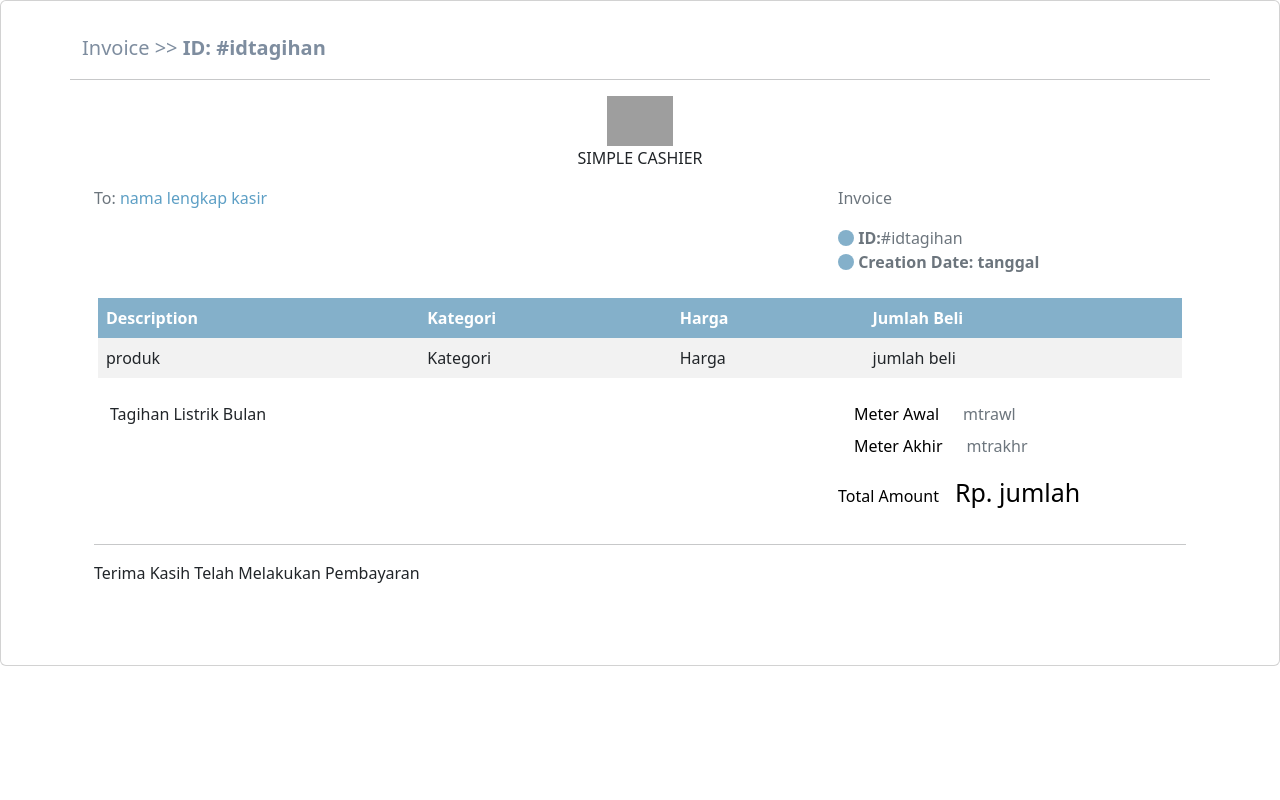
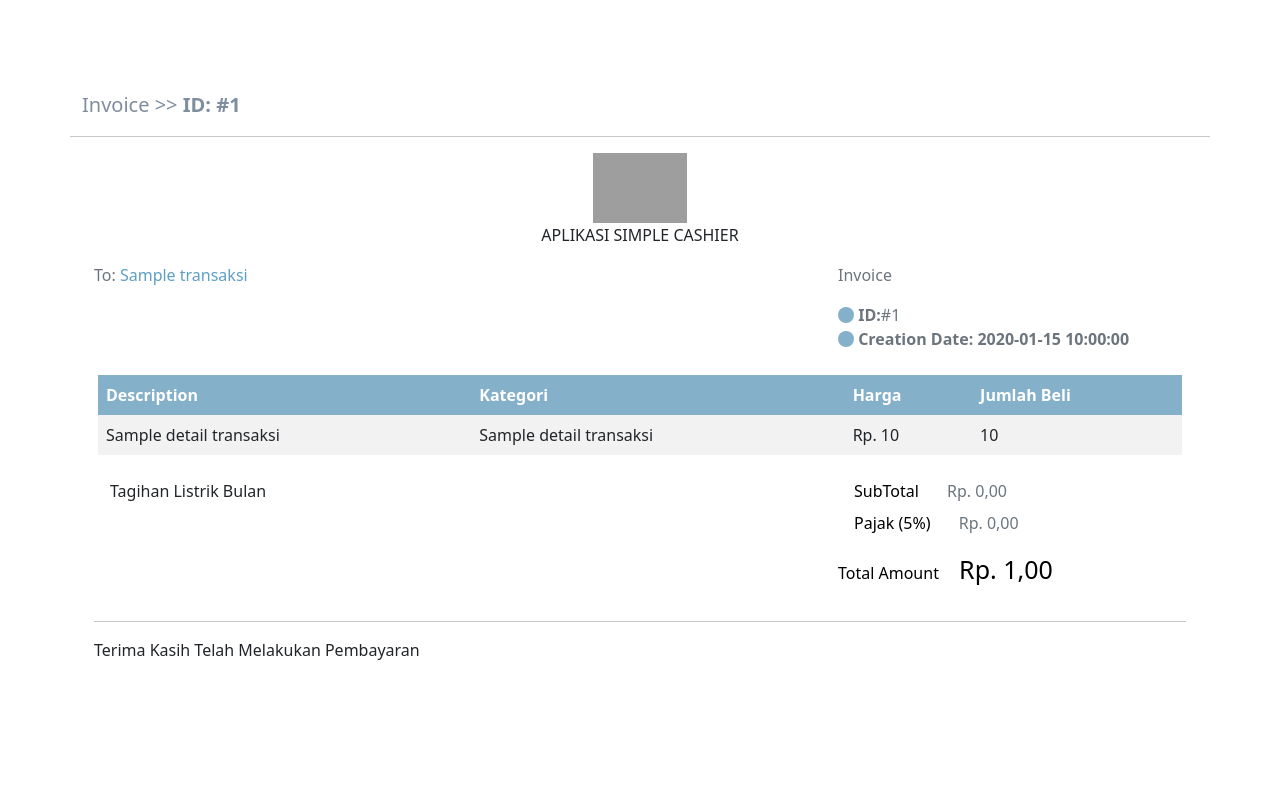
Before and after one commit to ImperFecti/simple-cashier, a CodeIgniter 4 app: the page made by app/Views/pages/buktitagihan.php in a window 1280 px wide. Run offline with PHP 8.4 and a stand-in for CodeIgniter, Linux system fonts and the light colour scheme; the template is opened without the code that fills it: most values are stand-ins (such as "Sample title", 1, 10 or a date in 2020); some libraries are stand-ins or nearby versions; grey boxes are pictures that could not be loaded.

Commit message:
fix simpanTagihan method, finalizing buktitagihan mechanism

```diff
--- a/app/Config/Routes.php
+++ b/app/Config/Routes.php
@@ -19,7 +19,7 @@ $routes->post('/updatepassword/(:num)', 'User::updatepassword/$1');
 $routes->get('/tabletagihan', 'Tagihan::tabletagihan');
 $routes->post('/simpanTagihan', 'Tagihan::simpanTagihan', ['filter' => 'role:admin']);
 $routes->post('/deletetagihan', 'Tagihan::deletetagihan', ['filter' => 'role:admin']);
-$routes->get('/buktitagihan', 'Tagihan::buktitagihan');
+$routes->get('/buktitagihan/(:num)', 'Tagihan::buktitagihan/$1');
 
 // cashier management
 $routes->get('/tablecashier', 'Cashier::tablecashier', ['filter' => 'role:admin']);
--- a/app/Controllers/Home.php
+++ b/app/Controllers/Home.php
@@ -46,6 +46,7 @@ class Home extends BaseController
     {
         $produkId = $this->request->getVar('produk');
         $jumlah = $this->request->getVar('jumlah');
+        $total = $this->request->getVar('total');
         $pembayaran = $this->request->getVar('pembayaran');
 
         // Simpan transaksi utama
@@ -63,6 +64,7 @@ class Home extends BaseController
                 'id_transaksi' => $transaksiId,
                 'id_produk' => $produkId[$i],
                 'jumlah' => $jumlah[$i],
+                'harga' => $total[$i],
             ];
             $this->TransaksiDetailModel->insert($detailData);
         }
--- a/app/Models/ProdukModel.php
+++ b/app/Models/ProdukModel.php
@@ -18,7 +18,6 @@ class ProdukModel extends Model
     protected $dateFormat    = 'datetime';
     protected $createdField  = 'created_at';
     protected $updatedField  = 'updated_at';
-    protected $deletedField  = 'deleted_at';
 
     public function getProduk()
     {
--- a/app/Views/pages/buktitagihan.php
+++ b/app/Views/pages/buktitagihan.php
@@ -9,17 +9,15 @@
     <title><?= $title; ?></title>
 
     <link href="https://cdn.jsdelivr.net/npm/simple-datatables@7.1.2/dist/style.min.css" rel="stylesheet" />
-    <link href="css/styles.css" rel="stylesheet" />
+    <link href="<?= base_url('css/styles.css'); ?>" rel="stylesheet" />
     <script src="https://use.fontawesome.com/releases/v6.3.0/js/all.js" crossorigin="anonymous"></script>
 </head>
 
-<body>
-    <div class="card fade-in">
-        <div class="card-body">
+<body style="display: flex; align-items: center; justify-content: center; min-height: 100vh; margin: 0;">
     <div class="container mb-5 mt-3">
         <div class="row d-flex align-items-baseline">
             <div class="col-xl-9">
-                        <p style="color: #7e8d9f;font-size: 20px;">Invoice >> <strong>ID: #idtagihan</strong></p>
+                <p style="color: #7e8d9f;font-size: 20px;">Invoice >> <strong>ID: #<?= esc($transaksi['id']); ?></strong></p>
             </div>
             <hr>
         </div>
@@ -27,22 +25,22 @@
         <div class="container">
             <div class="col-md-12">
                 <div class="text-center">
-                            <img src="https://info-ambon.com/wp-content/uploads/2019/07/LOGO-PLN.png" alt="PLN Logo" draggable="false" height="50" />
-                            <p class="pt-0">SIMPLE CASHIER</p>
+                    <img src="https://creazilla-store.fra1.digitaloceanspaces.com/cliparts/3414657/cashier-clipart-md.png" alt="Cashier Logo" draggable="false" height="70" />
+                    <p class="pt-0">APLIKASI SIMPLE CASHIER</p>
                 </div>
             </div>
 
             <div class="row">
                 <div class="col-xl-8">
                     <ul class="list-unstyled">
-                                <li class="text-muted">To: <span style="color:#5d9fc5 ;">nama lengkap kasir</span></li>
+                        <li class="text-muted">To: <span style="color:#5d9fc5 ;"><?= esc($transaksi['cashier_name']); ?></span></li>
                     </ul>
                 </div>
                 <div class="col-xl-4">
                     <p class="text-muted">Invoice</p>
                     <ul class="list-unstyled">
-                                <li class="text-muted"><i class="fas fa-circle" style="color:#84B0CA ;"></i> <span class="fw-bold">ID:</span>#idtagihan</li>
-                                <li class="text-muted"><i class="fas fa-circle" style="color:#84B0CA ;"></i> <span class="fw-bold">Creation Date: tanggal</li>
+                        <li class="text-muted"><i class="fas fa-circle" style="color:#84B0CA ;"></i> <span class="fw-bold">ID:</span>#<?= esc($transaksi['id']); ?></li>
+                        <li class="text-muted"><i class="fas fa-circle" style="color:#84B0CA ;"></i> <span class="fw-bold">Creation Date: <?= esc($transaksi['created_at']); ?></li>
                     </ul>
                 </div>
             </div>
@@ -58,12 +56,14 @@
                         </tr>
                     </thead>
                     <tbody>
+                        <?php foreach ($detailTransaksi as $detail) : ?>
                             <tr>
-                                    <td>produk</td>
-                                    <td>Kategori</td>
-                                    <td>Harga</td>
-                                    <td>jumlah beli</td>
+                                <td><?= esc($detail['nama_produk']); ?></td>
+                                <td><?= esc($detail['nama_kategori']); ?></td>
+                                <td>Rp. <?= esc($detail['harga']); ?></td>
+                                <td><?= esc($detail['jumlah']); ?></td>
                             </tr>
+                        <?php endforeach; ?>
                     </tbody>
                 </table>
             </div>
@@ -73,10 +73,19 @@
                 </div>
                 <div class="col-xl-3">
                     <ul class="list-unstyled">
-                                <li class="text-muted ms-3"><span class="text-black me-4">Meter Awal</span>mtrawl</li>
-                                <li class="text-muted ms-3 mt-2"><span class="text-black me-4">Meter Akhir</span>mtrakhr</li>
+                        <li class="text-muted ms-3">
+                            <span class="text-black me-4">SubTotal</span>
+                            Rp. <?= number_format($subtotal, 2, ',', '.'); ?>
+                        </li>
+                        <li class="text-muted ms-3 mt-2">
+                            <span class="text-black me-4">Pajak (5%)</span>
+                            Rp. <?= number_format($pajak, 2, ',', '.'); ?>
+                        </li>
                     </ul>
-                            <p class="text-black float-start"><span class="text-black me-3"> Total Amount</span><span style="font-size: 25px;">Rp. jumlah</span></p>
+                    <p class="text-black float-start">
+                        <span class="text-black me-3">Total Amount</span>
+                        <span style="font-size: 25px;">Rp. <?= number_format($totalAmount, 2, ',', '.'); ?></span>
+                    </p>
                 </div>
             </div>
 
@@ -88,6 +97,4 @@
             </div>
         </div>
     </div>
-        </div>
-    </div>
 </body>
--- a/public/js/scripts.js
+++ b/public/js/scripts.js
@@ -15,8 +15,7 @@ document.addEventListener("DOMContentLoaded", function () {
 
     const harga = parseInt(produkSelect.selectedOptions[0].dataset.harga);
     const jumlah = parseInt(jumlahInput.value);
-    totalInput.value =
-      "Rp" + new Intl.NumberFormat("id-ID").format(harga * jumlah);
+    totalInput.value = harga * jumlah; // Menghapus format rupiah
   }
 
   function addProduct() {
```
Also changed, not shown: app/Controllers/Tagihan.php (+29 -2 lines), app/Models/TransaksiDetailModel.php (+9 -1 lines), app/Models/TransaksiModel.php (+9 -6 lines), app/Views/pages/index.php (+13 -11 lines), app/Views/pages/tabletagihan.php (+8 -18 lines). Lines whose indentation alone changed are shown as unchanged.
